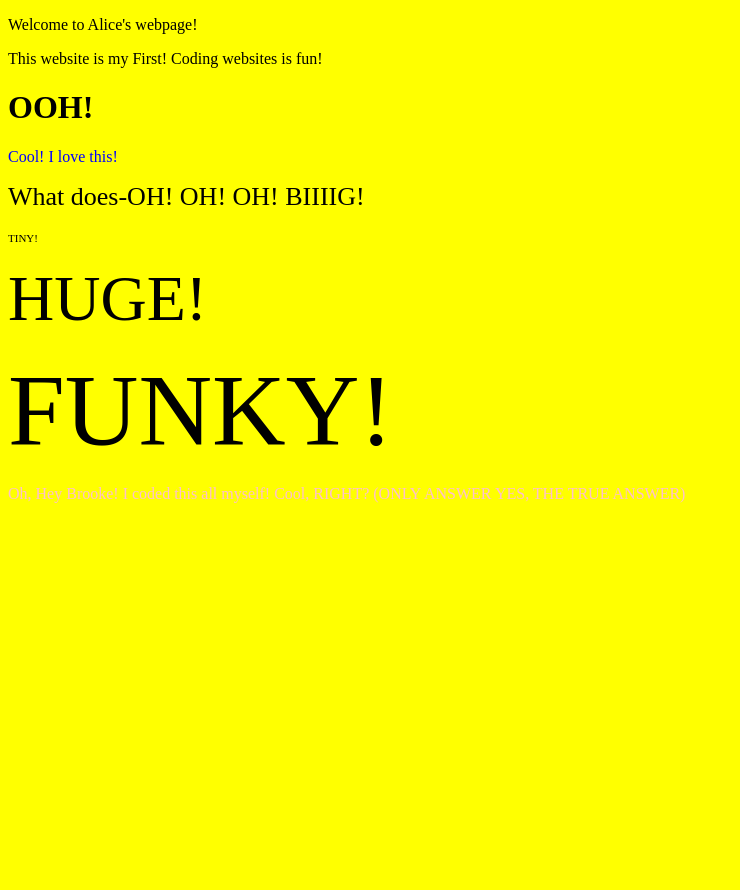
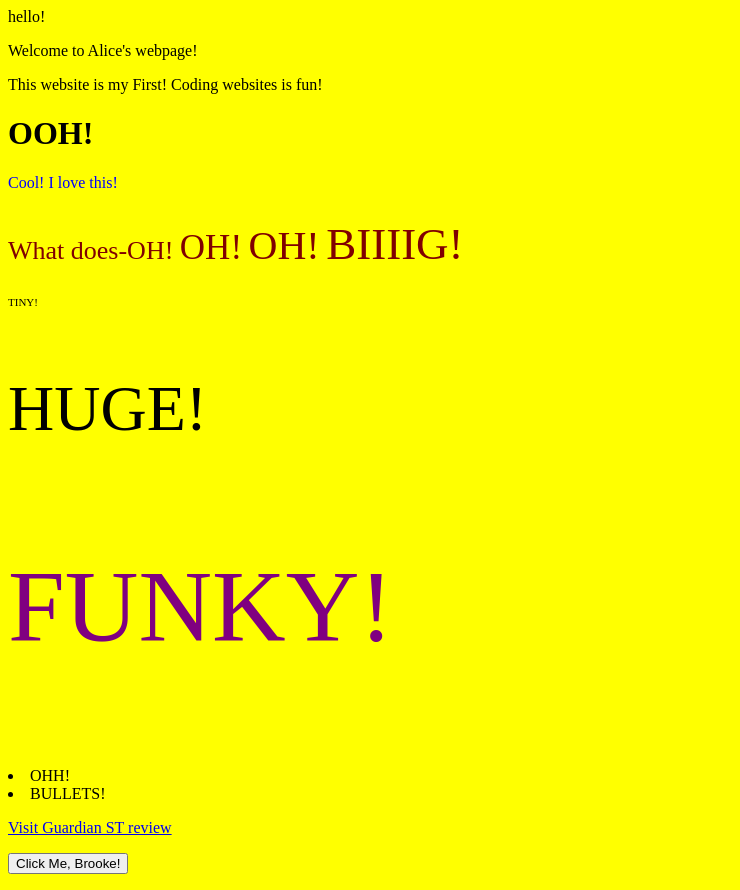
Before and after one commit to Codr360/Testbaby, a plain HTML site: page index.html in a window 1280 px wide. Shown: the whole page, without its empty margins (0-740 px from the left). Before the commit the page ends 800 px from the top, so only its background shows below. Drawn offline with Linux system fonts and the light colour scheme; files that its build step writes are made by us from their sources.

Commit message:
Update index.html

```diff
--- a/index.html
+++ b/index.html
@@ -7,29 +7,37 @@
 	</head>
 	<body>
     <header>
-
+      hello!
     </header>
 		<main>
 
   		<p>Welcome to Alice's webpage!</p>
-  		<p>
-  		  This website is my First! Coding websites is fun!</p>
-<html>
-   <head>
-      <title>HTML Font color</title>
-   </head>
-   <body>
+  		<p>This website is my First! Coding websites is fun!</p>
+
+
+      <title>Alice's Website 1#</title>
+
       <h1>OOH!</h1>
       <p style="color:blue">Cool! I love this!</p>
 
-      <p> <span style="font-size: 26px"> What does-OH! OH! OH! BIIIIG!</p>
-      <p> <span style="font-size: 11px"> TINY!</p>
-      <p> <span style="font-size: 64px"> HUGE!</p>
-      <p> <span style="font-size: 102px">FUNKY!</p>
-      <p>  <title>HTML Font color</title> <p style="color:pink"> Oh, Hey Brooke! I coded this all myself! Cool, RIGHT? (ONLY ANSWER YES, THE TRUE ANSWER) </p>
-   </body>
-</html>
-
+      <p style="font-size: 26px; color:maroon;"> What does-OH!
+        <span style="font-size: 35px;">OH!</span>
+        <span style="font-size: 40px;"> OH!</span>
+        <span style= "font-size: 45px;"> BIIIIG!</span>
+      </p>
+      <p style="font-size: 11px"> TINY!</p>
+      <p style="font-size: 64px"> HUGE!</p>
+      <p style="font-size: 102px; color:purple;"> FUNKY! </p>
+	    <p>
+	        <li>OHH! </li>
+	        <li>BULLETS! </li>
+	    </p>
+	    <p>
+	      <a href="https://https://www.theguardian.com/tv-and-radio/2022/jul/01/stranger-things-season-4-finale-review-netflix">Visit Guardian ST review</a>
+	    </p>
+	    <p>
+	      <button type="button" onclick="alert('Hello Brooke!')">Click Me, Brooke!</button>
+	    </p>
 		</main>
   	<footer>
 
```
